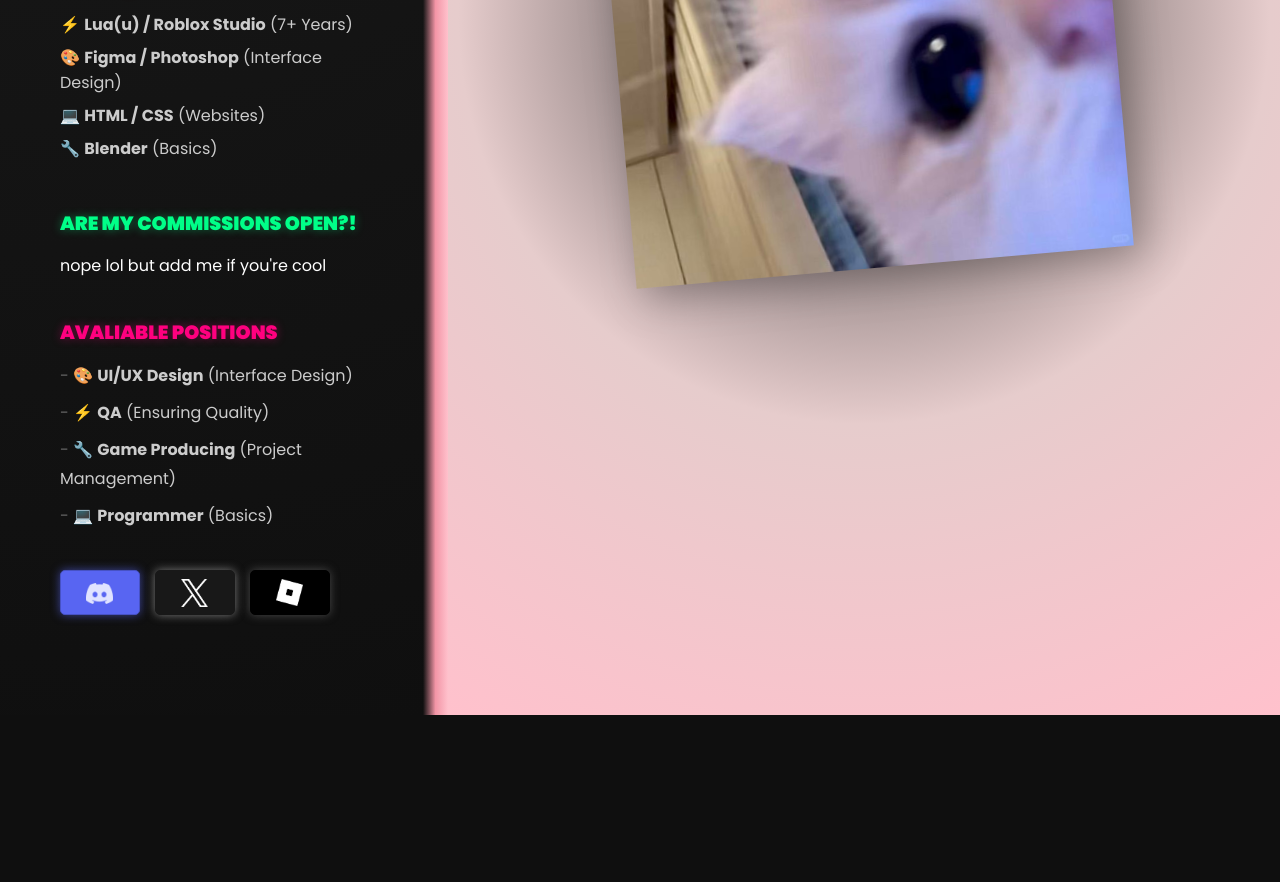
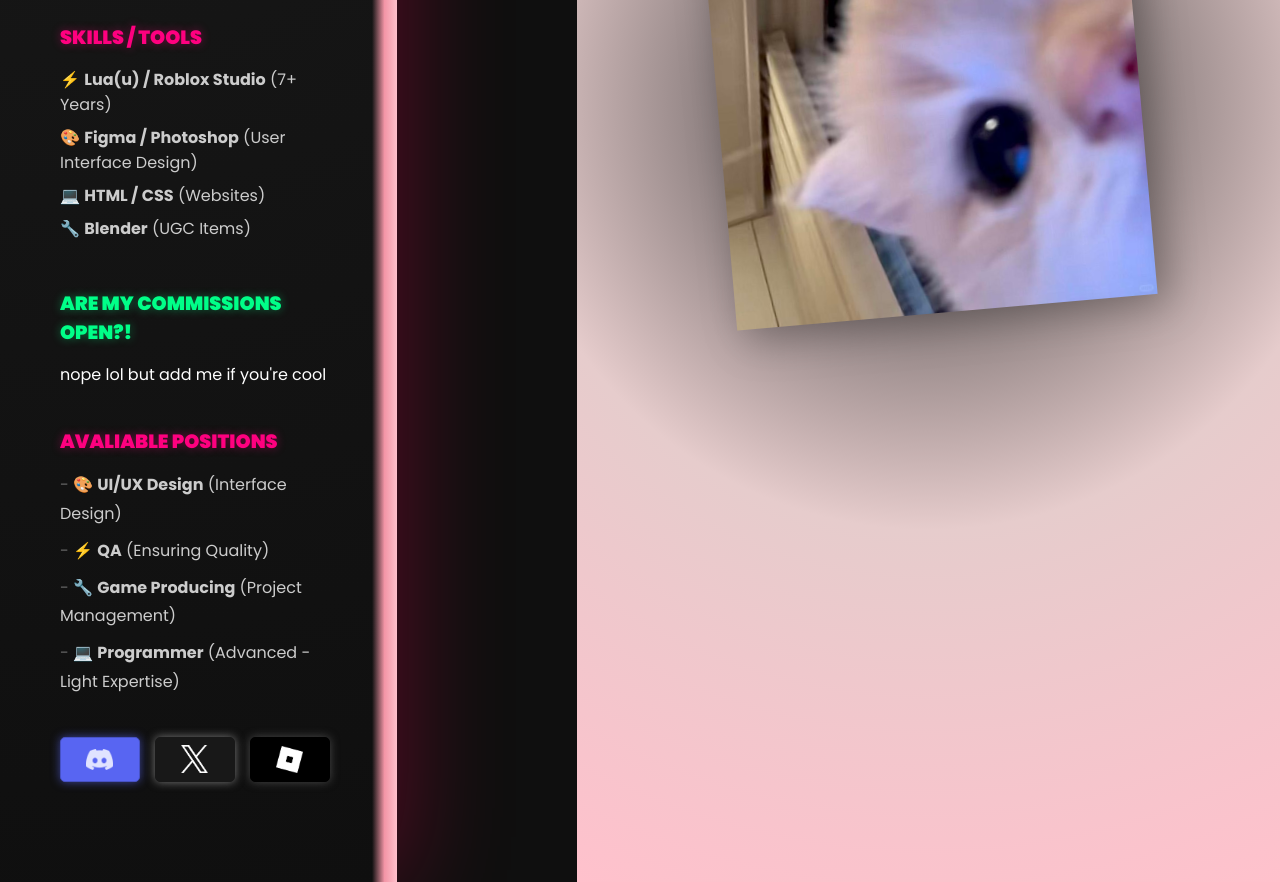
Before and after one commit to notrekushii/portfolio, a plain HTML site: page index.html in a window 1280 px wide. Shown: the part 678-1560 px from the top of the page. Before the commit the page ends 1393 px from the top, so only its background shows below. Drawn offline with Linux system fonts and the light colour scheme.

Commit message:
updated text

```diff
--- a/index.html
+++ b/index.html
@@ -35,9 +35,9 @@
                 <h3 class="neon-pink">SKILLS / TOOLS</h3>
                 <ul class="achievements-list">
                     <li>⚡ <strong>Lua(u) / Roblox Studio</strong> (7+ Years)</li>
-                    <li>🎨 <strong>Figma / Photoshop</strong> (Interface Design)</li>
+                    <li>🎨 <strong>Figma / Photoshop</strong> (User Interface Design)</li>
                     <li>💻 <strong>HTML / CSS</strong> (Websites)</li>
-                    <li>🔧 <strong>Blender</strong> (Basics)</li>
+                    <li>🔧 <strong>Blender</strong> (UGC Items)</li>
                 </ul>
             </div>
 
@@ -52,7 +52,7 @@
                     <li>🎨 <strong>UI/UX Design</strong> (Interface Design)</li>
                     <li>⚡ <strong>QA</strong> (Ensuring Quality)</li>
                     <li>🔧 <strong>Game Producing</strong> (Project Management)</li>
-                    <li>💻 <strong>Programmer</strong> (Basics)</li>
+                    <li>💻 <strong>Programmer</strong> (Advanced - Light Expertise)</li>
                 </ul>
 
                 <div class="socials">
@@ -63,8 +63,7 @@
             </div>
         </div>
 
-
-
+        /* a whole nada area lel */
         <div class="image-panel">
             <img src="87749e6fb53a6405ee713924e770d833.jpg"
                 alt="kitty pic" class="floating-avatar">
```
